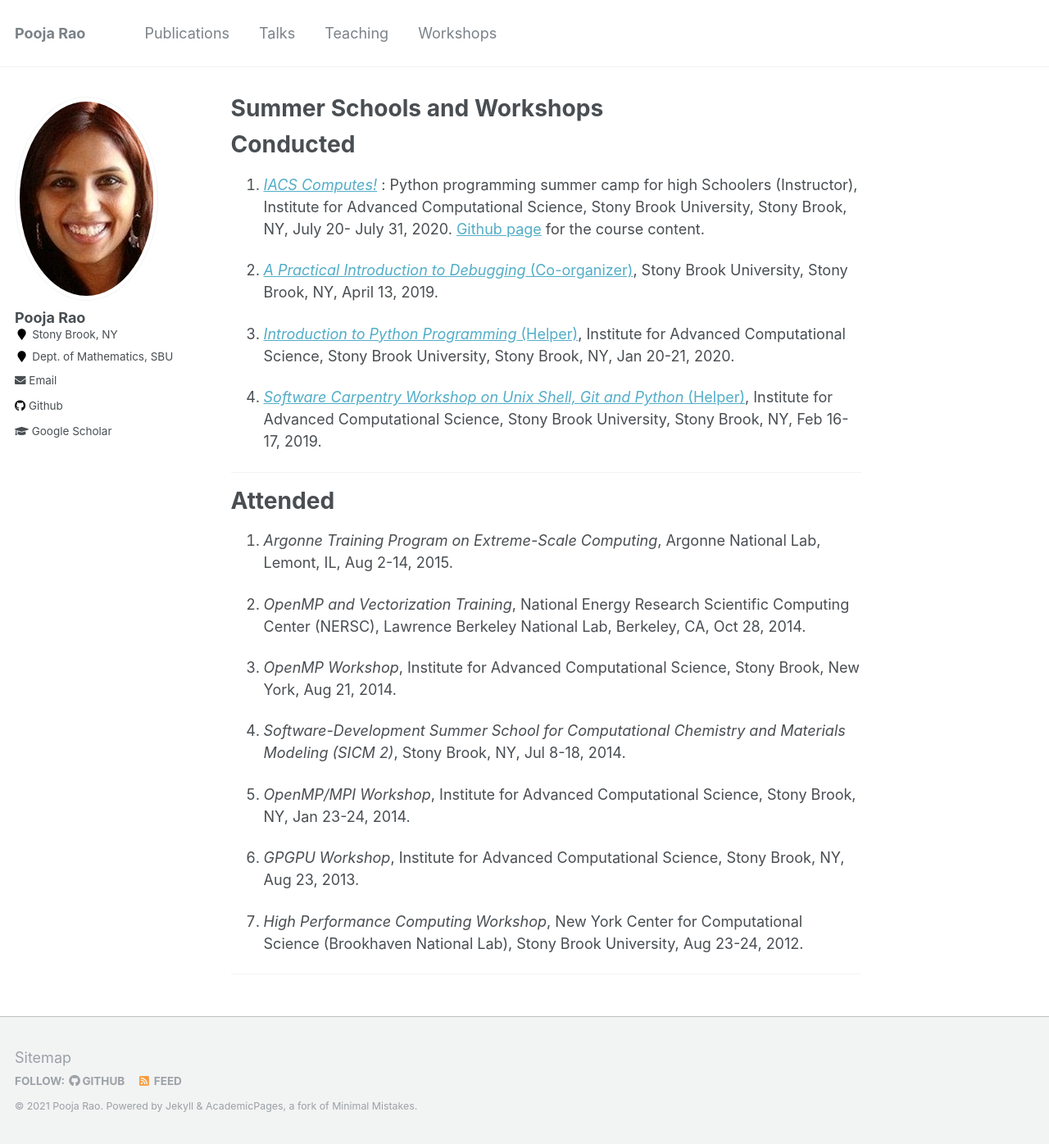
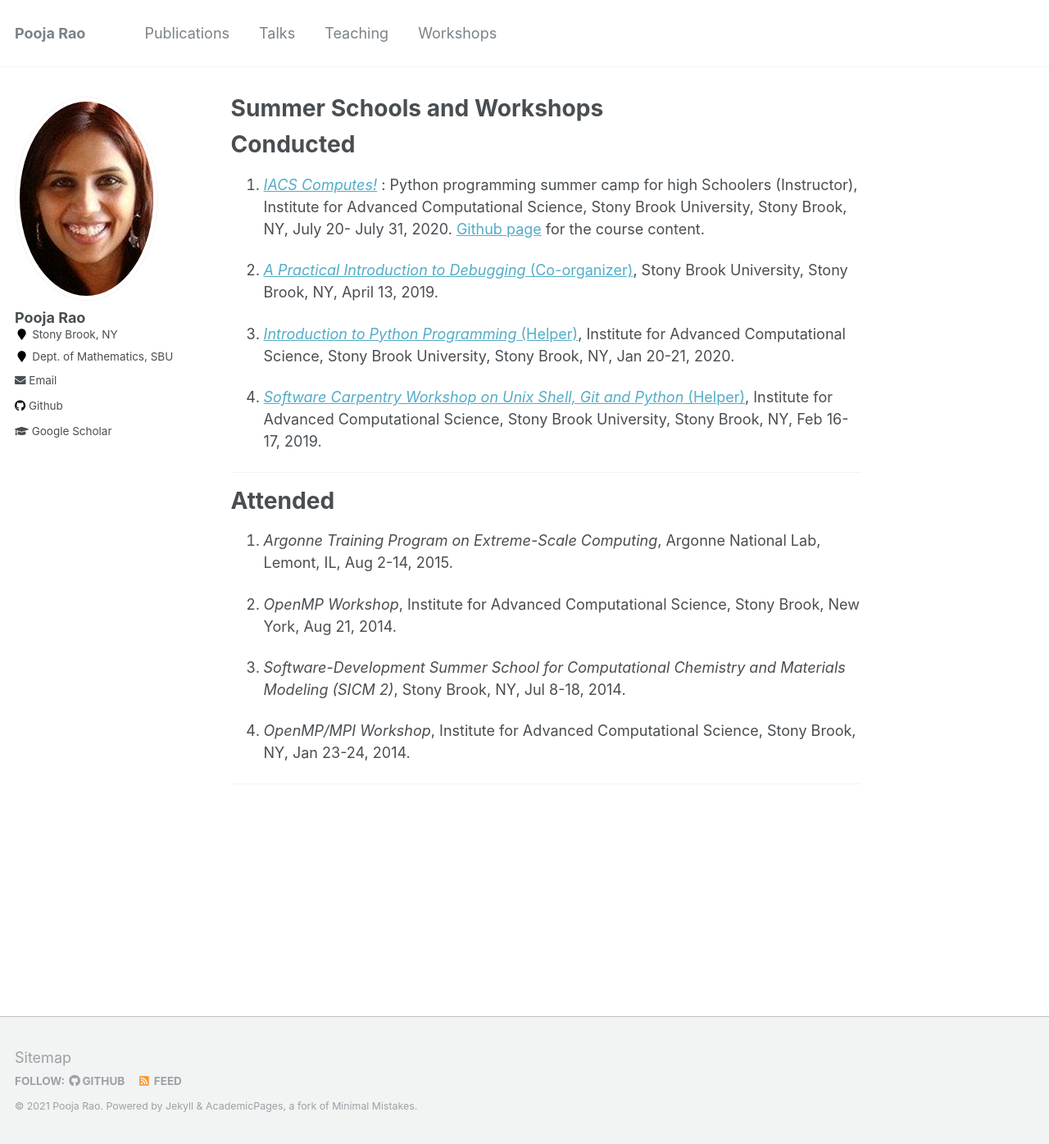
Before and after one commit to poojarao8/poojarao8.github.io, a Jekyll site: the page built from _pages/workshops.md, in a window 1280 px wide and 1396 px high. Shown: the whole window at 82% size. Built offline with Jekyll 4.4.1, drawn with Linux system fonts in a browser that asks for light colours.

```diff
--- a/_pages/workshops.md
+++ b/_pages/workshops.md
@@ -16,18 +16,14 @@ author_profile: true
 ---
 # Attended
 
-7. *Argonne Training Program on Extreme-Scale Computing*, Argonne National Lab, Lemont, IL, Aug 2-14, 2015.
+4. *Argonne Training Program on Extreme-Scale Computing*, Argonne National Lab, Lemont, IL, Aug 2-14, 2015.
 
-6. *OpenMP and Vectorization Training*, National Energy Research Scientific Computing Center (NERSC), Lawrence Berkeley National Lab, Berkeley, CA, Oct 28, 2014.
+3. *OpenMP Workshop*, Institute for Advanced Computational Science, Stony Brook, New York, Aug 21, 2014.
 
-5. *OpenMP Workshop*, Institute for Advanced Computational Science, Stony Brook, New York, Aug 21, 2014.
+2. *Software-Development Summer School for Computational Chemistry and Materials Modeling (SICM 2)*, Stony Brook, NY, Jul 8-18, 2014.
 
-4. *Software-Development Summer School for Computational Chemistry and Materials Modeling (SICM 2)*, Stony Brook, NY, Jul 8-18, 2014.
+1. *OpenMP/MPI Workshop*, Institute for Advanced Computational Science, Stony Brook, NY, Jan 23-24, 2014.
 
-3. *OpenMP/MPI Workshop*, Institute for Advanced Computational Science, Stony Brook, NY, Jan 23-24, 2014.
 
-2. *GPGPU Workshop*, Institute for Advanced Computational Science, Stony Brook, NY, Aug 23, 2013.
-
-1. *High Performance Computing Workshop*, New York Center for Computational Science (Brookhaven National Lab), Stony Brook University, Aug 23-24, 2012.
 
 ---
```
Also changed, not shown: _pages/about.md (+2 -15 lines), _pages/publications.md (+11 -1 lines), _pages/talks.md (+8 -4 lines).
